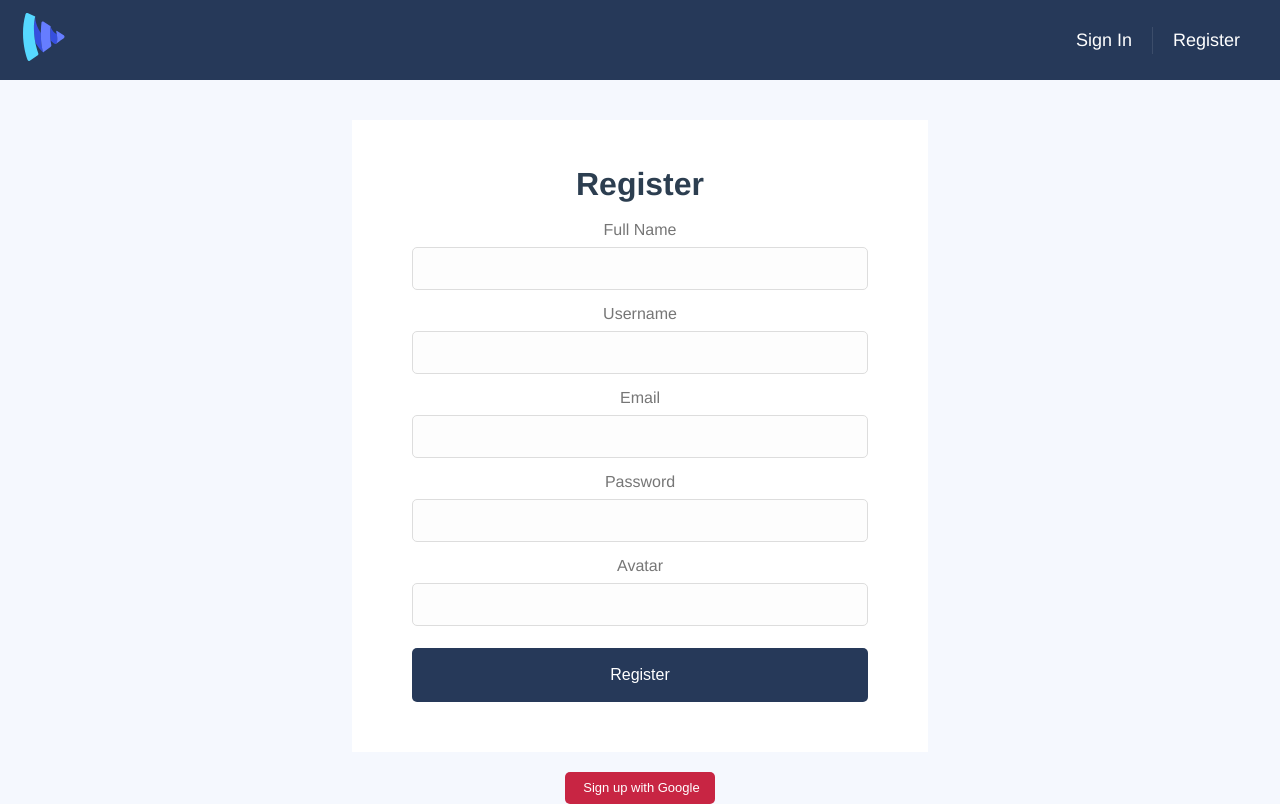
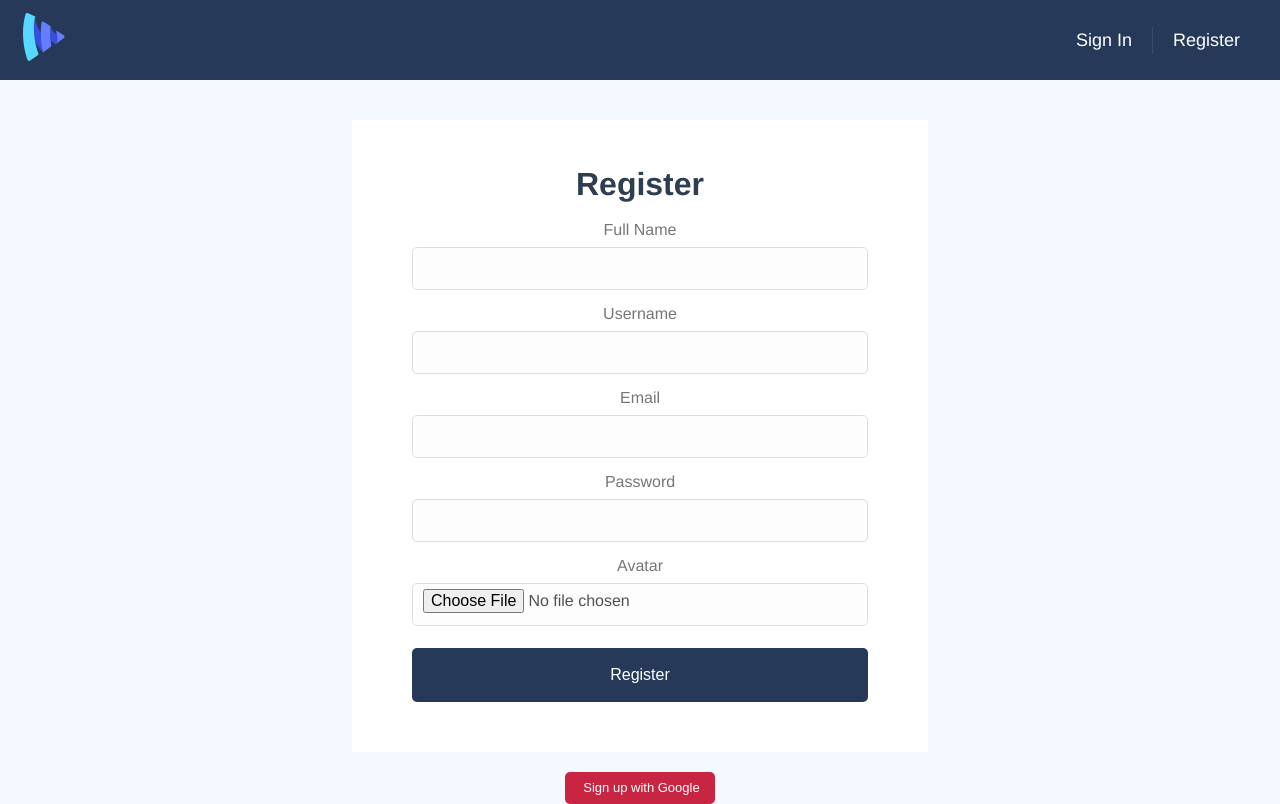
Before and after one commit to training-yoyosan/vue3-forum, a Vue app: page /register in a window 1280 px wide. Built offline with nearby package versions, Linux system fonts and the light colour scheme; no server answers.

Commit message:
store avatar on registration

```diff
--- a/src/store/modules/auth.js
+++ b/src/store/modules/auth.js
@@ -34,6 +34,16 @@ export default {
     },
     async registerUserWithEmailAndPassword({ dispatch }, { email, name, username, avatar = null, password }) {
       const result = await firebase.auth().createUserWithEmailAndPassword(email, password);
+
+      if (avatar) {
+        const storageBucket = firebase
+          .storage()
+          .ref()
+          .child(`uploads/${result.user.uid}/images/${Date.now()}-${avatar.name}`);
+        const snapshot = await storageBucket.put(avatar);
+        avatar = await snapshot.ref.getDownloadURL();
+      }
+
       await dispatch("users/createUser", { id: result.user.uid, email, name, username, avatar }, { root: true });
     },
     signInWithEmailAndPassword(context, { email, password }) {
--- a/src/views/Register.vue
+++ b/src/views/Register.vue
@@ -25,8 +25,20 @@
         </div>
 
         <div class="form-group">
-          <label for="avatar">Avatar</label>
-          <input v-model="form.avatar" id="avatar" type="text" class="form-input" />
+          <label for="avatar">
+            Avatar
+            <div v-if="avatarPreview">
+              <img :src="avatarPreview" class="avatar-xlarge" />
+            </div>
+          </label>
+          <input
+            v-show="!avatarPreview"
+            id="avatar"
+            type="file"
+            class="form-input"
+            @change="handleImageUpload"
+            accept="image/*"
+          />
         </div>
 
         <div class="form-actions">
@@ -48,6 +60,7 @@ export default {
 
   data() {
     return {
+      avatarPreview: null,
       form: {
         name: "",
         username: "",
@@ -67,6 +80,16 @@ export default {
       await this.$store.dispatch("auth/signInWithGoogle");
       this.$router.push("/");
     },
+    handleImageUpload(e) {
+      this.form.avatar = e.target.files[0];
+      console.log(e);
+      const reader = new FileReader();
+      reader.onload = (event) => {
+        console.log("onload", event);
+        this.avatarPreview = event.target.result;
+      };
+      reader.readAsDataURL(this.form.avatar);
+    },
   },
 
   created() {
```
